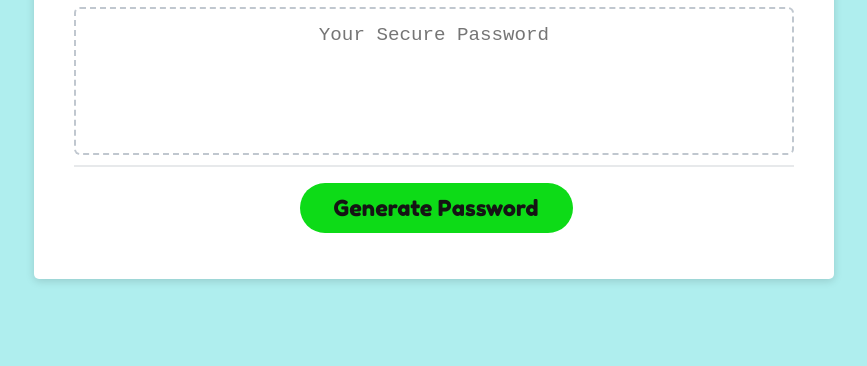
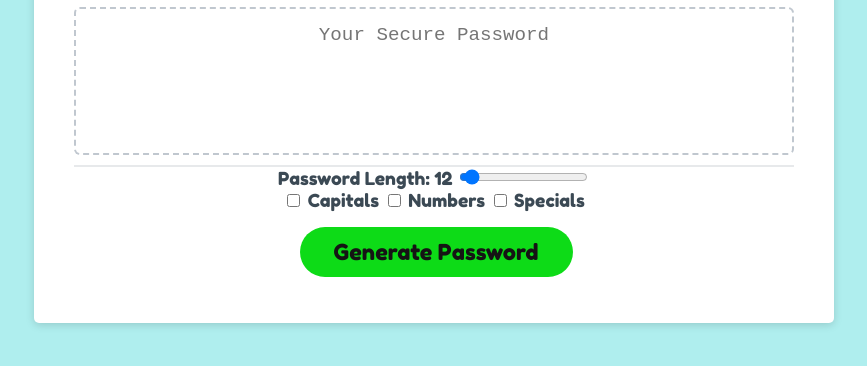
Before and after one commit to JosiahDeYong/open-sesame, a plain HTML site: page index.html in a window 1280 px wide. Shown: the part 244-610 px from the top of the page, without its empty margins (206-1073 px from the left). Drawn offline with Linux system fonts and the light colour scheme.

Commit message:
Update index.html

```diff
--- a/index.html
+++ b/index.html
@@ -26,8 +26,29 @@
           ></textarea>
         </div>
         <div class="card-footer">
+          <label for="passwordLength">Password Length: <span id="lengthValue">12</span></label>
+          <input type="range" id="passwordLength" min="8" max="100" value="12" />
+          <div class="toggle-container">
+            <label class="toggle-label">
+              <input type="checkbox" id="includeCapitals" />
+              <span class="toggle-slider"></span>
+              Capitals
+            </label>
+            <label class="toggle-label">
+              <input type="checkbox" id="includeNumbers" />
+              <span class="toggle-slider"></span>
+              Numbers
+            </label>
+            <label class="toggle-label">
+              <input type="checkbox" id="includeSpecials" />
+              <span class="toggle-slider"></span>
+              Specials
+            </label>
+          </div>
           <button id="generate" class="btn">Generate Password</button>
         </div>
+
+
       </div>
     </div>
     <script src="script.js"></script>
```
